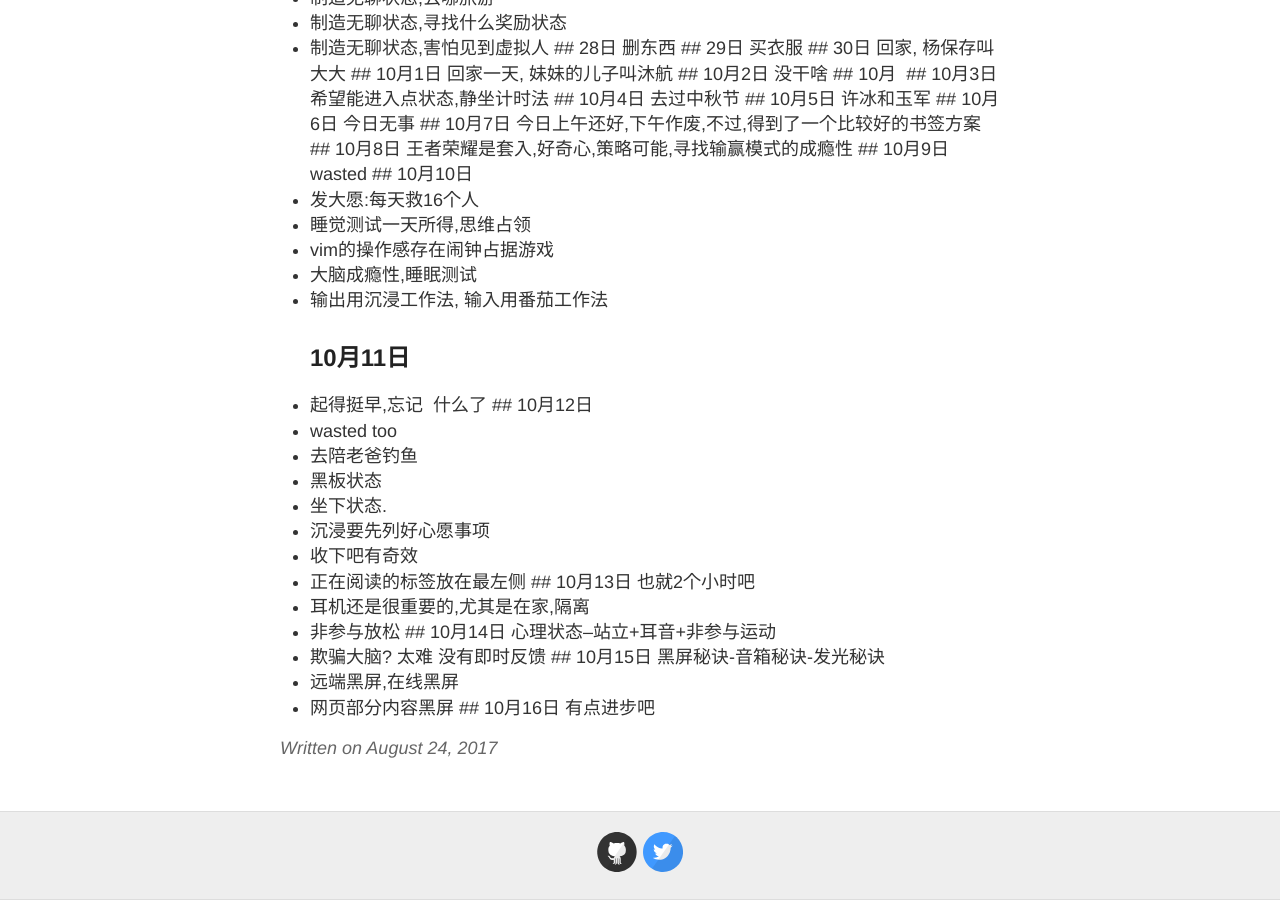
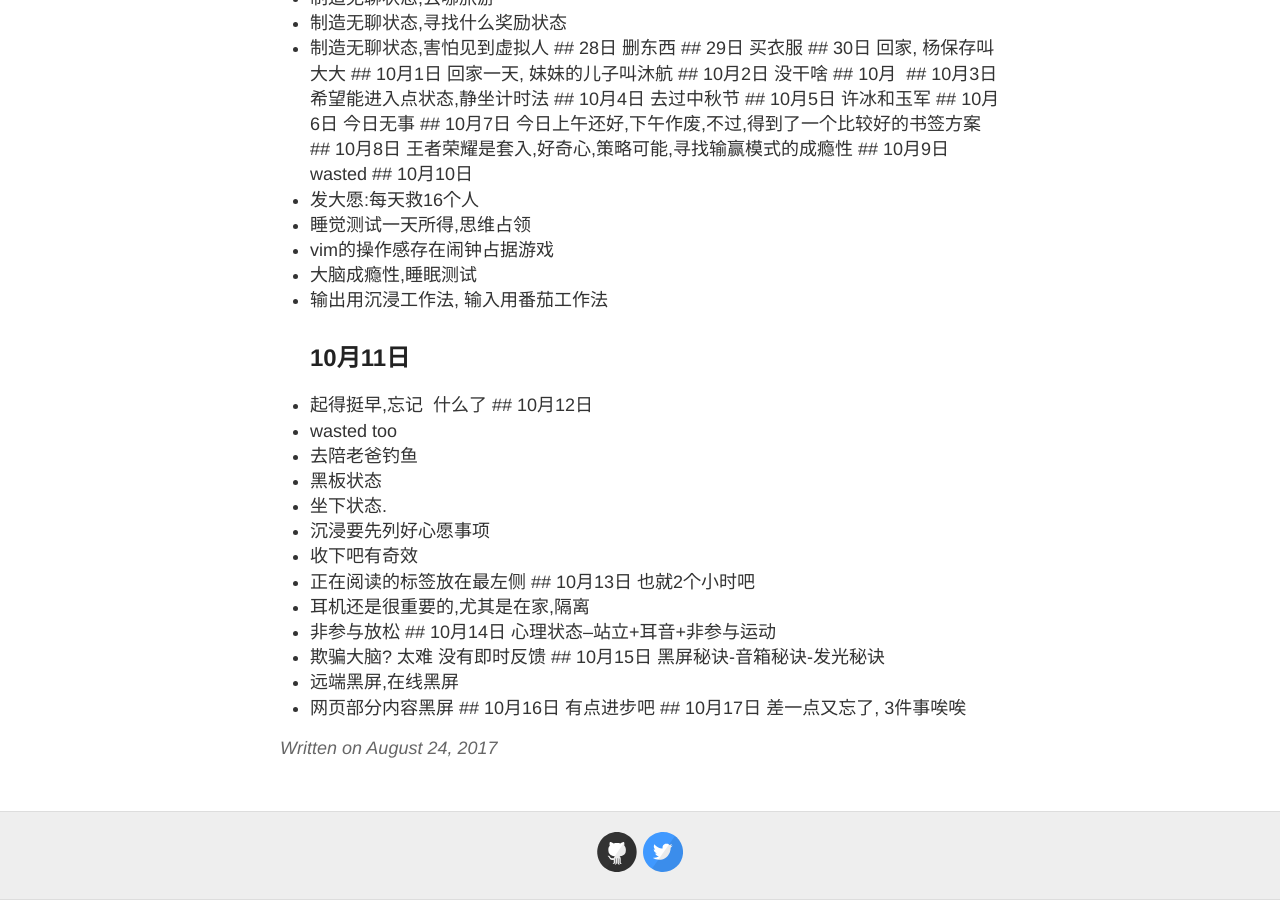
Before and after one commit to evelol/zzx_blog, a Jekyll site: the page built from _posts/2017-08-24-Ok.md, in a window 1280 px wide and 900 px high, scrolled down 4689 px. Built offline with Jekyll 4.4.1, drawn with Linux system fonts in a browser that asks for light colours; our own code applies the rules of GitHub Pages for plain Markdown files.

Commit message:
Update 2017-08-24-Ok.md

```diff
--- a/_posts/2017-08-24-Ok.md
+++ b/_posts/2017-08-24-Ok.md
@@ -142,3 +142,4 @@ q## 24日,昨天搞了搞linux，用了下deepin
  - 远端黑屏,在线黑屏
  - 网页部分内容黑屏
  ## 10月16日 有点进步吧
+ ## 10月17日 差一点又忘了, 3件事唉唉
```
